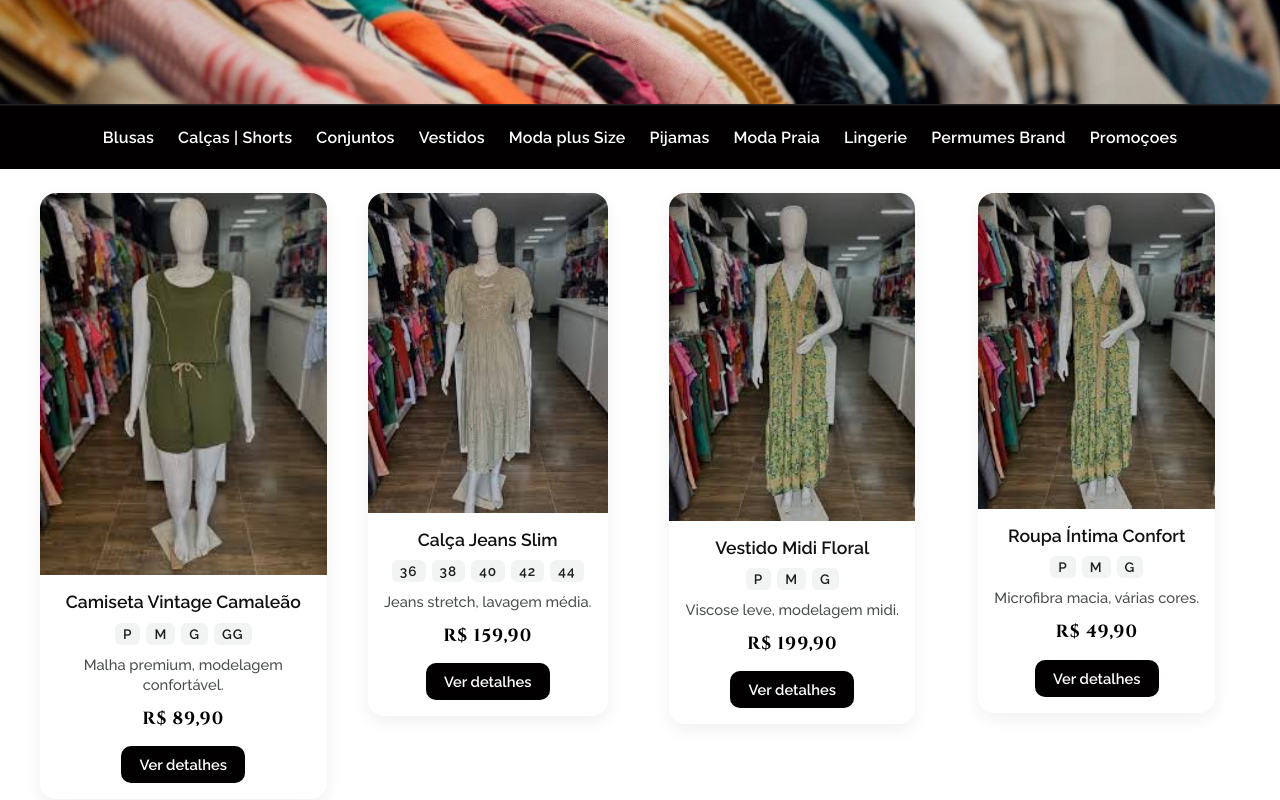
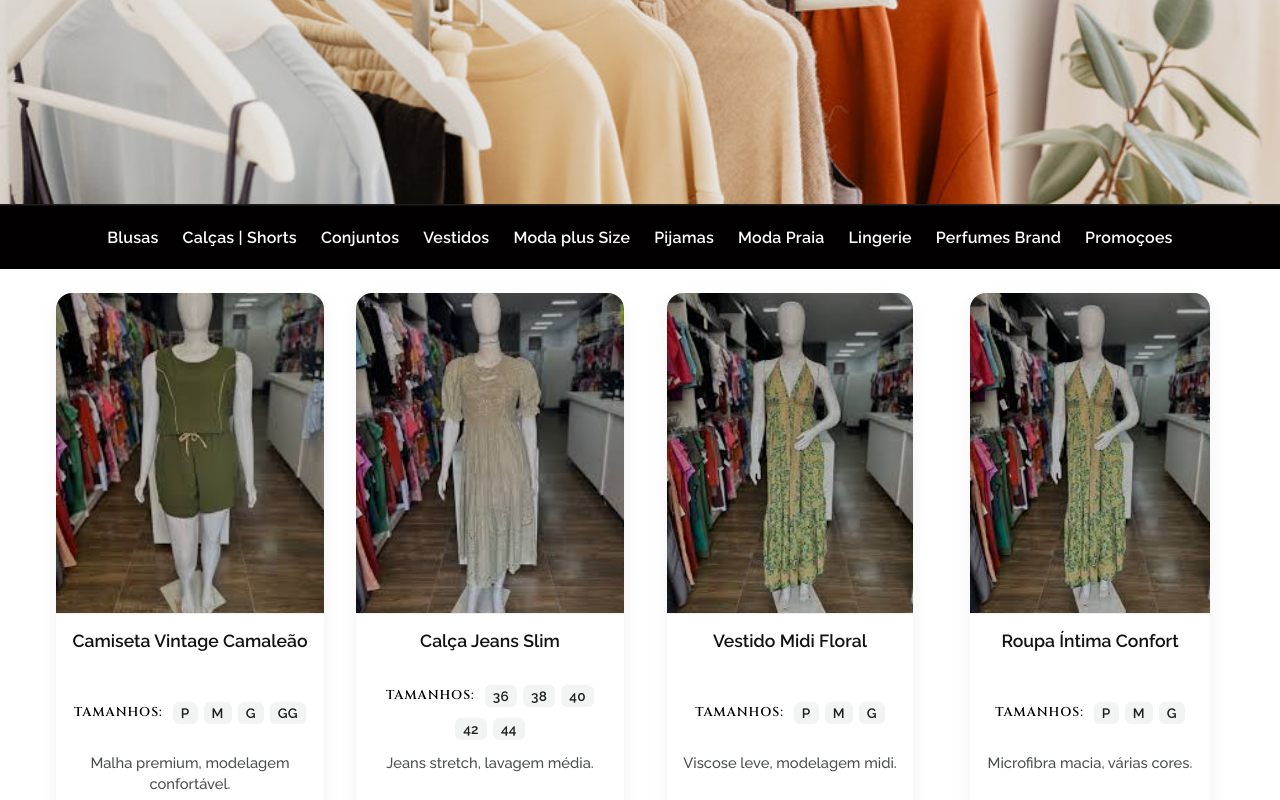
Before and after one commit to GiancarloJr/sitefabi, an Angular app in the folder camaleaostore/: page / in a window 1280 px wide. Shown: the part 280-1080 px from the top of the page. Built offline with nearby package versions, Linux system fonts and the light colour scheme.

Commit message:
atualizaçao

```diff
--- a/camaleaostore/src/app/app.component.scss
+++ b/camaleaostore/src/app/app.component.scss
@@ -1,6 +1,6 @@
 .banner-hero {
   width: 100%;
-  height: 300px;
+  height: 400px;
   /* altura fixa que você pediu */
   overflow: hidden;
   /* esconde sobras */
@@ -16,7 +16,7 @@
 }
 
 .container {
-  max-width: 1200px;
+  max-width: 1500px;
   margin: 24px auto;
   padding: 0 16px;
 }
--- a/camaleaostore/src/app/components/menu/menu.component.ts
+++ b/camaleaostore/src/app/components/menu/menu.component.ts
@@ -25,7 +25,7 @@ export class MenuComponent {
     { label: 'Pijamas', path: '/categoria/acessorios', href: '#' },
     { label: 'Moda Praia', path: '/categoria/acessorios', href: '#' },
     { label: 'Lingerie', path: '/categoria/acessorios', href: '#' },
-    { label: 'Permumes Brand', path: '/categoria/acessorios', href: '#' },
+    { label: 'Perfumes Brand', path: '/categoria/acessorios', href: '#' },
     { label: 'Promoçoes', path: '/categoria/acessorios', href: '#' },
   ];
 
--- a/camaleaostore/src/app/components/product-card/product-card.component.html
+++ b/camaleaostore/src/app/components/product-card/product-card.component.html
@@ -10,6 +10,7 @@
 
         <!-- TAMANHOS -->
         <div class="sizes" *ngIf="product.tamanhos?.length">
+            <span>Tamanhos: </span>
             <span *ngFor="let t of product.tamanhos" class="size">{{ t }}</span>
         </div>
 
--- a/camaleaostore/src/app/components/product-card/product-card.component.scss
+++ b/camaleaostore/src/app/components/product-card/product-card.component.scss
@@ -1,7 +1,9 @@
 :host {
   display: block;
+  height: 100%;             /* ocupa toda a célula do grid */
 }
 
+/* CARD */
 .card {
   background: #fff;
   color: #1b1f1d;
@@ -10,13 +12,14 @@
   box-shadow: 0 6px 18px rgba(0, 0, 0, .06);
   transition: transform .18s ease, box-shadow .18s ease;
   outline: none;
+
   display: flex;
   flex-direction: column;
   align-items: stretch;
+  height: 100%;             /* para igualar as alturas */
 }
 
-.card:hover,
-.card:focus {
+.card:hover, .card:focus {
   transform: translateY(-2px);
   box-shadow: 0 10px 24px rgba(0, 0, 0, .12);
 }
@@ -24,20 +27,24 @@
 /* IMAGEM */
 .media {
   position: relative;
-    aspect-ratio: 1 / 1;
+  width: 100%;
+  height: 320px;          /* 🔥 altura fixa para todas as imagens */
   background: #f2f4f5;
+  overflow: hidden;
+  border-bottom: 1px solid #eee;
 }
 
 .media img {
   width: 100%;
   height: 100%;
-    object-fit: cover;
+  object-fit: cover;       /* mantém proporção, corta o excesso */
+  object-position: center; /* centraliza o recorte */
   display: block;
   transition: transform .25s ease;
 }
 
 .card:hover .media img {
-    transform: scale(1.03);
+  transform: scale(1.03);  /* pequeno zoom no hover */
 }
 
 .badge {
@@ -59,82 +66,87 @@
   flex-direction: column;
   gap: 10px;
   text-align: center;
+  flex: 1;                   /* ocupa o espaço restante do card */
 }
 
-/* TÍTULO */
+/* TÍTULO (trava em 2 linhas) */
 .title {
   font: 700 1.1rem/1.2 "Raleway", sans-serif;
   margin: 0;
   color: #111;
+
+  display: -webkit-box;
+  -webkit-line-clamp: 2;      /* mostra até 2 linhas */
+  -webkit-box-orient: vertical;
+  overflow: hidden;
+  min-height: calc(1.2em * 2); /* reserva espaço de 2 linhas */
 }
 
-/* TAMANHOS */
+/* TAMANHOS (alinhado com rótulo) */
 .sizes {
   display: flex;
   justify-content: center;
+  align-items: center;
   flex-wrap: wrap;
   gap: 6px;
+  font-family: "Raleway", sans-serif;
+  min-height: 3.8rem;         /* mantém a faixa de tamanhos com altura fixa */
 }
-
+.sizes span:first-child {
+  text-transform: uppercase;
+  font-weight: 600;
+  font-size: 0.8rem;
+  color: #000;
+  margin-right: 4px;
+}
 .size {
   background: #f2f4f4;
   color: #1b1f1d;
   border-radius: 6px;
   padding: 3px 8px;
   font: 600 .85rem "Raleway", sans-serif;
+  letter-spacing: .3px;
 }
 
-/* DESCRIÇÃO */
+/* DESCRIÇÃO (trava em 2 linhas) */
 .desc {
   font: 400 .92rem/1.4 "Raleway", sans-serif;
   color: #4a4f4d;
   margin: 0;
+
+  display: -webkit-box;
+  -webkit-line-clamp: 2;       /* ajuste para 3 se quiser mais texto */
+  -webkit-box-orient: vertical;
+  overflow: hidden;
+  min-height: calc(1.4em * 2);
 }
 
 /* PREÇO */
-.price-container {
-    margin-top: 4px;
-}
-
-.price-container {
-    margin-top: 4px;
-}
-
+.price-container { margin-top: 4px; }
 .price {
   display: inline-flex;
   align-items: baseline;
   justify-content: center;
   font-family: "Raleway", sans-serif;
   font-weight: 700;
-    color: #000000;
+  color: #000;
   line-height: 1;
 }
-
 .currency {
   font-size: .9rem;
   margin-right: 2px;
   position: relative;
   top: -1px;
 }
+.amount { font-size: 1.1rem; color: #000; }
+.price.muted { color: #6b6f6d; font-weight: 600; }
 
-.amount {
-    font-size: 1.1rem;
-    color: #000;
-}
-
-.price.muted {
-    color: #6b6f6d;
-    font-weight: 600;
-}
-
-
-/* BOTÃO */
+/* BOTÃO (sempre no rodapé) */
 .actions {
+  margin-top: auto;            /* empurra o botão para baixo */
   display: flex;
   justify-content: center;
-    margin-top: 8px;
 }
-
 .btn {
   padding: 10px 18px;
   border-radius: 10px;
@@ -144,8 +156,4 @@
   font: 600 .92rem "Raleway", sans-serif;
   transition: filter .15s ease, transform .15s ease;
 }
-
-.btn:hover {
-    filter: brightness(1.08);
-    transform: translateY(-1px);
-}
+.btn:hover { filter: brightness(1.08); transform: translateY(-1px); }
--- a/camaleaostore/src/app/components/product-grid/product-grid.component.scss
+++ b/camaleaostore/src/app/components/product-grid/product-grid.component.scss
@@ -6,24 +6,26 @@
 .grid {
   display: grid;
   justify-items: center;
-  grid-template-columns: repeat(5, minmax(0, 1fr)); /* 👉 agora 5 por linha */
-  gap: 18px;
+  grid-template-columns: repeat(5, minmax(0, 1fr)); /* 👉 5 por linha */
+  gap: 32px;      /* 🔥 aumenta espaço entre os cards */
+  padding: 0 40px; /* 🔥 adiciona respiro nas laterais */
   width: 100%;
+  box-sizing: border-box; /* garante que padding conte no tamanho total */
 }
 
 /* Responsividade */
 @media (max-width: 1280px) {
-  .grid { grid-template-columns: repeat(4, minmax(0, 1fr)); } /* notebooks */
+  .grid { grid-template-columns: repeat(4, minmax(0, 1fr)); }
 }
 
 @media (max-width: 1024px) {
-  .grid { grid-template-columns: repeat(3, minmax(0, 1fr)); } /* tablets grandes */
+  .grid { grid-template-columns: repeat(3, minmax(0, 1fr)); }
 }
 
 @media (max-width: 768px) {
-  .grid { grid-template-columns: repeat(2, minmax(0, 1fr)); } /* tablets e celulares grandes */
+  .grid { grid-template-columns: repeat(2, minmax(0, 1fr)); }
 }
 
 @media (max-width: 480px) {
-  .grid { grid-template-columns: 1fr; } /* celular */
+  .grid { grid-template-columns: 1fr; padding: 0 16px; } /* menor padding no mobile */
 }
```
Also changed, not shown: camaleaostore/src/assets/planofundo.jpg. Lines whose indentation alone changed are shown as unchanged.
